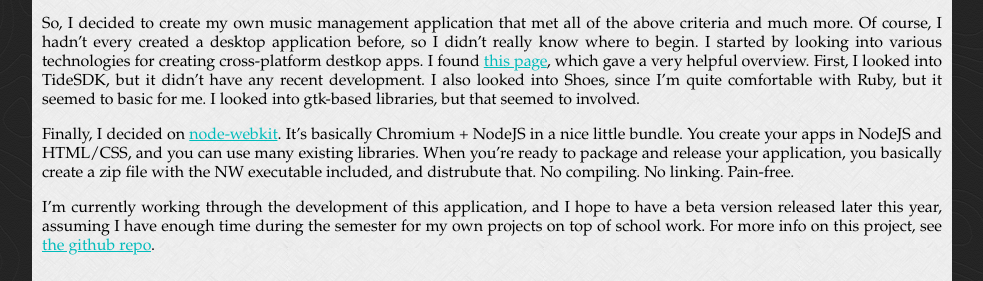
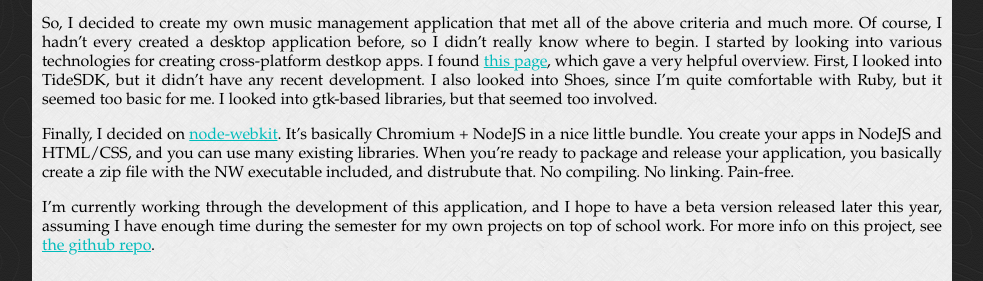
Before and after one commit to oddityoverseer13/personal-website, a Jekyll site: the page built from _posts/2014-08-27-musicjs.md, in a window 1280 px wide. Shown: the part 520-801 px from the top of the page, without its empty margins (148-1131 px from the left). Built offline with Jekyll 4.4.1, drawn with Linux system fonts in a browser that asks for light colours; Markdown is read by kramdown in place of the engine named in the settings.

Commit message:
Fixed typos in musicjs post

```diff
--- a/_posts/2014-08-27-musicjs.md
+++ b/_posts/2014-08-27-musicjs.md
@@ -13,7 +13,7 @@ Coming from MediaMonkey on Windows, I'm a bit picky when it comes to my music ma
 
 I found a couple decent programs. I won't bother listing them out here, but my favorite was QuodLibet. The problems I had with it were: it wasn't customizable enough, it wasn't hosted on github (minor annoyance), and it was written in Python (which I will be learning soon, but don't know yet).
 
-So, I decided to create my own music management application that met all of the above criteria and much more. Of course, I hadn't every created a desktop application before, so I didn't really know where to begin. I started by looking into various technologies for creating cross-platform destkop apps. I found [this page](http://clintberry.com/2013/html5-apps-desktop-2013/), which gave a very helpful overview. First, I looked into TideSDK, but it didn't have any recent development. I also looked into Shoes, since I'm quite comfortable with Ruby, but it seemed to basic for me. I looked into gtk-based libraries, but that seemed to involved.
+So, I decided to create my own music management application that met all of the above criteria and much more. Of course, I hadn't every created a desktop application before, so I didn't really know where to begin. I started by looking into various technologies for creating cross-platform destkop apps. I found [this page](http://clintberry.com/2013/html5-apps-desktop-2013/), which gave a very helpful overview. First, I looked into TideSDK, but it didn't have any recent development. I also looked into Shoes, since I'm quite comfortable with Ruby, but it seemed too basic for me. I looked into gtk-based libraries, but that seemed too involved.
 
 Finally, I decided on [node-webkit](https://github.com/rogerwang/node-webkit). It's basically Chromium + NodeJS in a nice little bundle. You create your apps in NodeJS and HTML/CSS, and you can use many existing libraries. When you're ready to package and release your application, you basically create a zip file with the NW executable included, and distrubute that. No compiling. No linking. Pain-free.
 
```
